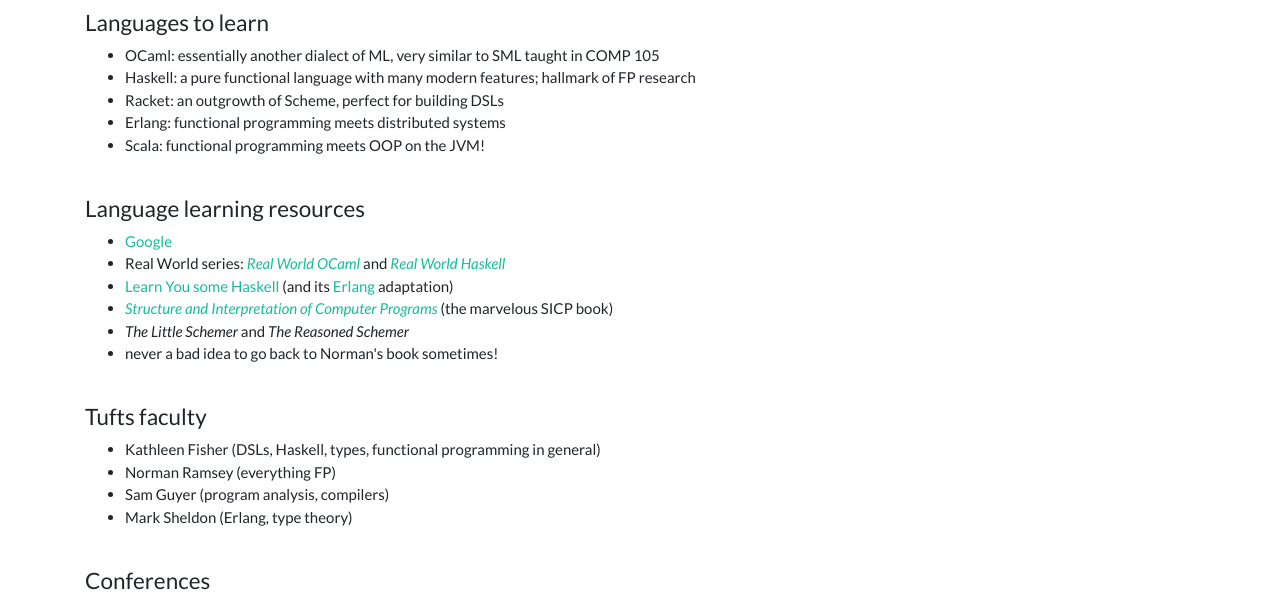
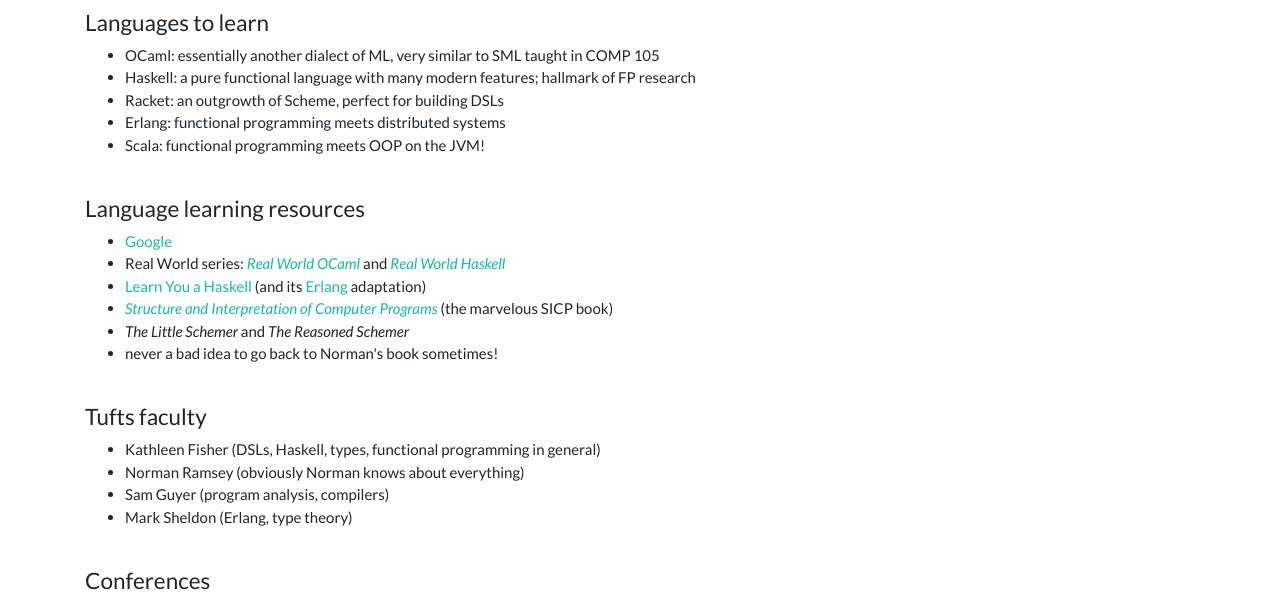
Before and after one commit to tuftsfun/tuftsfun.github.io, a website: page resources.html in a window 1280 px wide. Shown: the part 190-789 px from the top of the page. Drawn offline with nearby package versions, Linux system fonts and the light colour scheme.

Commit message:
Updated website

```diff
--- a/resources.html
+++ b/resources.html
@@ -53,7 +53,7 @@
                     <li><a href="https://www.google.com">Google</a></li>
                     <li>Real World series: <a href="https://realworldocaml.org/"><i>Real World OCaml</i></a> and
                     <a href="http://book.realworldhaskell.org/"><i>Real World Haskell</i></a></li>
-                    <li><a href="http://learnyouahaskell.com/">Learn You some Haskell</a> (and its
+                    <li><a href="http://learnyouahaskell.com/">Learn You a Haskell</a> (and its
                     <a href="http://learnyousomeerlang.com/">Erlang</a> adaptation)</li>
                     <li><a href="https://mitpress.mit.edu/sicp/full-text/book/book.html"><i>Structure and
                             Interpretation of Computer Programs</i></a> (the marvelous SICP book)</li>
@@ -67,7 +67,7 @@
                 <h4>Tufts faculty</h4>
                 <ul>
                     <li>Kathleen Fisher (DSLs, Haskell, types, functional programming in general)</li>
-                    <li>Norman Ramsey (everything FP)</li>
+                    <li>Norman Ramsey (obviously Norman knows about everything)</li>
                     <li>Sam Guyer (program analysis, compilers)</li>
                     <li>Mark Sheldon (Erlang, type theory)</li>
                 </ul>
```
Also changed, not shown: index.html (+3 -2 lines).
